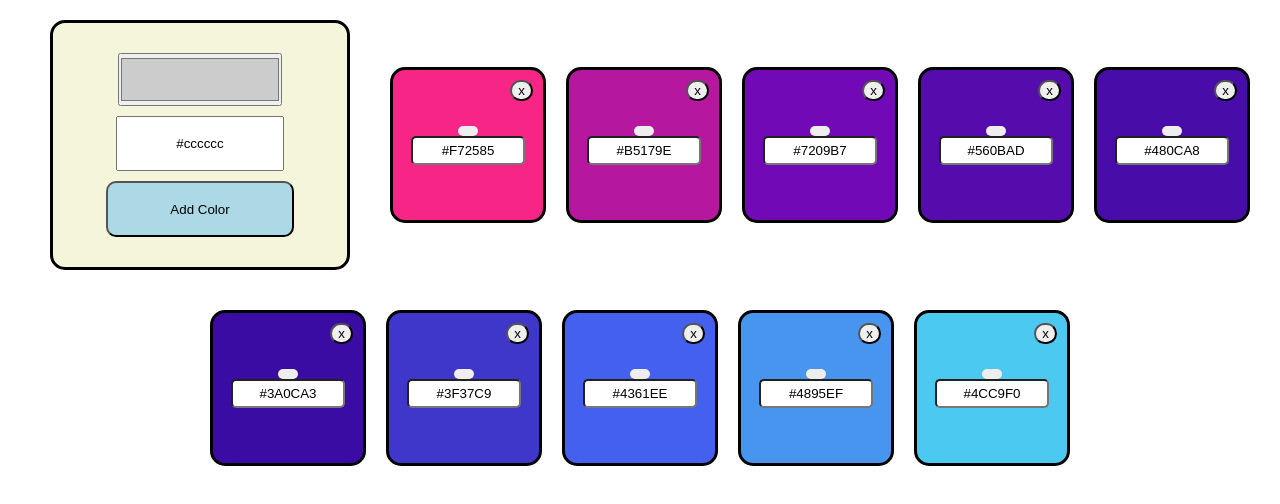
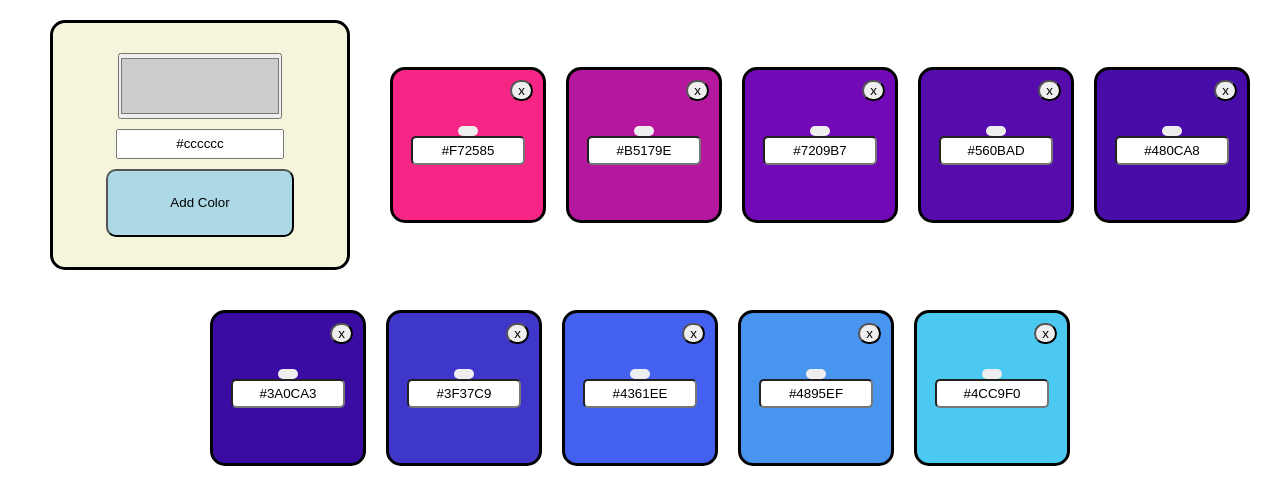
Before and after one commit to Chaosfuchs/color-saver-app, a React (Create React App) app: page / in a window 1280 px wide. Shown: the top 504 px of the page. Built offline with nearby package versions, Linux system fonts and the light colour scheme; no server answers.

Commit message:
Correct input field text to smaller

```diff
--- a/src/components/ColorForm.jsx
+++ b/src/components/ColorForm.jsx
@@ -13,7 +13,12 @@ export default function ColorForm({ onSubmit }) {
       }}
     >
       <input type="color" value={color} onChange={handleChange} />
-      <input type="text" value={color} onChange={handleChange} />
+      <input
+        className="text"
+        type="text"
+        value={color}
+        onChange={handleChange}
+      />
       <button type="submit">Add Color</button>
     </FormContainer>
   );
@@ -46,6 +51,10 @@ const FormContainer = styled.form`
     text-align: center;
   }
 
+  input.text {
+    height: 40%;
+  }
+
   button {
     width: 80%;
     height: 100%;
```
